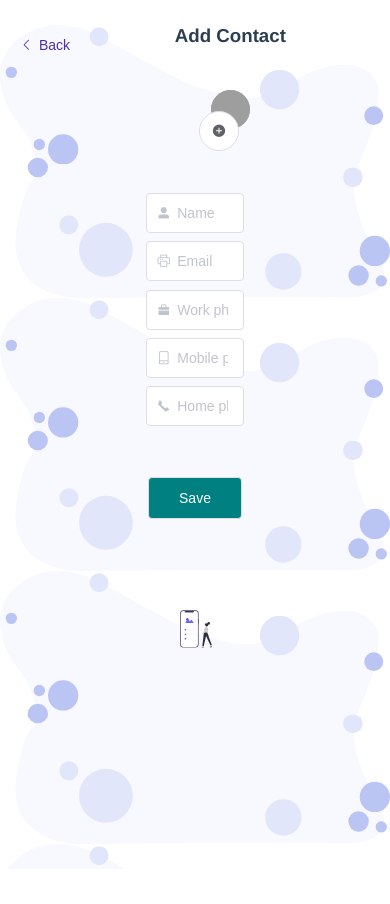
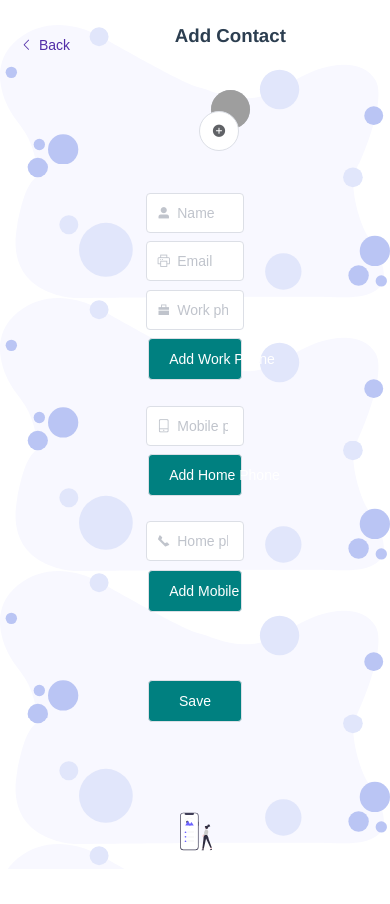
Before and after one commit to webtech-fmi/phonebook, a Vue app in the folder frontend/: page /add-contact in a window 390 px wide. Shown: the top 904 px of the page. Before the commit the page ends 869 px from the top, so only its background shows below. Built offline with nearby package versions, Linux system fonts and the light colour scheme; grey boxes are pictures that could not be loaded.

Commit message:
created buttons for adding more phones

```diff
--- a/frontend/src/views/AddContact.vue
+++ b/frontend/src/views/AddContact.vue
@@ -1,107 +1,159 @@
 <template>
-<div class="background">
-    <div class="header">
+  <div class='background'>
+    <div class='header'>
       <el-button
-        class="back-button"
-        type="primary"
-        icon="el-icon-arrow-left"
-        @click="$router.push('/allcontacts')">Back</el-button>
-        <h3 class="header-text">Add Contact</h3>
+        class='back-button'
+        type='primary'
+        icon='el-icon-arrow-left'
+        @click='$router.push(`/allcontacts`)'
+        >Back</el-button
+      >
+      <h3 class='header-text'>Add Contact</h3>
     </div>
-    <div class="avatar">
-        <el-avatar class="avatar-image" :size="large" src="https://cube.elemecdn.com/3/7c/3ea6beec64369c2642b92c6726f1epng.png">
+    <div class='avatar'>
+      <el-avatar
+        class='avatar-image'
+        :size='large'
+        src='https://cube.elemecdn.com/3/7c/3ea6beec64369c2642b92c6726f1epng.png'
+      >
       </el-avatar>
-        <el-upload
-            class="upload-demo"
-            :limit="1"
-            accept="image/png image/jpeg">
-            <el-button class="add-avatar-button" icon="el-icon-circle-plus" circle></el-button>
+      <el-upload class='upload-demo' :limit='1' accept='image/png image/jpeg'>
+        <el-button
+          class='add-avatar-button'
+          icon='el-icon-circle-plus'
+          circle
+        ></el-button>
       </el-upload>
     </div>
-    <div class="form">
-        <el-input class="input-field"
-                    placeholder="Name"
-                    prefix-icon="el-icon-user-solid"
-                    v-model="contact.name">
+    <div class='form'>
+      <el-input
+        class='input-field'
+        placeholder='Name'
+        prefix-icon='el-icon-user-solid'
+        v-model='contact.name'
+      >
         {{ contact.name }}
       </el-input>
-        <el-input class="input-field"
-                    placeholder="Email"
-                    prefix-icon="el-icon-printer"
-                    v-model="contact.email">
+      <el-input
+        class='input-field'
+        placeholder='Email'
+        prefix-icon='el-icon-printer'
+        v-model='contact.email'
+      >
         {{ contact.email }}
       </el-input>
-        <el-input class="input-field"
-                    placeholder="Work phone"
-                    prefix-icon="el-icon-s-cooperation"
-                    v-model="contact.workPhone">
-        {{ contact.workPhone }}
-        </el-input>
-        <el-input class="input-field"
-                    placeholder="Mobile phone"
-                    prefix-icon="el-icon-mobile-phone"
-                    v-model="contact.homePhone">
-        {{ contact.homePhone }}
-        </el-input>
-        <el-input class="input-field"
-                    placeholder="Home phone"
-                    prefix-icon="el-icon-phone"
-                    v-model="contact.mobilePhone">
-        {{ contact.mobilePhone }}
+      <div v-for='(workPhone, index) in contact.phones.workPhones' :key='index'>
+        <el-input
+          class='input-field'
+          placeholder='Work phone'
+          prefix-icon='el-icon-s-cooperation'
+          v-model='contact.phones.workPhone'
+        >
+          {{ contact.phones.workPhone }}
         </el-input>
       </div>
-    <el-button class="save-button">Save</el-button>
-    <br>
-    <img class="footer-image" src="../assets/add-contact-image.svg">
+      <el-button class='save-button' @click='AddElemToPhones(`work`)'
+        >Add Work Phone</el-button
+      >
+      <div v-for='(homePhone, index) in contact.phones.homePhones' :key='index'>
+        <el-input
+          class='input-field'
+          placeholder='Mobile phone'
+          prefix-icon='el-icon-mobile-phone'
+          v-model='contact.phones.homePhone'
+        >
+          {{ contact.phones.homePhone }}
+        </el-input>
+      </div>
+      <el-button class='save-button' @click='AddElemToPhones(`home`)'
+        >Add Home Phone</el-button
+      >
+      <div
+        v-for='(mobilePhone, index) in contact.phones.mobilePhones'
+        :key='index'
+      >
+        <el-input
+          class='input-field'
+          placeholder='Home phone'
+          prefix-icon='el-icon-phone'
+          v-model='contact.phones.mobilePhone'
+        >
+          {{ contact.phones.mobilePhone }}
+        </el-input>
+      </div>
+      <el-button class='save-button' @click='AddElemToPhones(`mobile`)'
+        >Add Mobile Phone</el-button
+      >
+    </div>
+    <el-button class='save-button'>Save</el-button>
+    <br />
+    <img class='footer-image' src='../assets/add-contact-image.svg' />
   </div>
 </template>
 
 <script>
 export default {
   name: 'AddContact',
-  data() {
-    return {
+  data: () => ({
     contact: {
       name: '',
       email: '',
-        workPhone: '',
-        homePhone: '',
-        mobilePhone: '',
+      phones: {
+        workPhones: ['0'],
+        homePhones: ['0'],
+        mobilePhones: ['0'],
       },
-    };
+    },
+  }),
+  methods: {
+    AddElemToPhones(group) {
+      switch (group) {
+        case 'work':
+          this.contact.phones.workPhones.push('');
+          break;
+        case 'home':
+          this.contact.phones.homePhones.push('');
+          break;
+        case 'mobile':
+          this.contact.phones.mobilePhones.push('');
+          break;
+        default:
+          break;
+      }
+    },
   },
 };
 </script>
 
 <style scoped>
-.background{
+.background {
   height: 100vh;
   background-image: url('../assets/background.svg');
   background-size: 100%;
 }
-.header{
+.header {
   margin-top: 3vh;
 }
 
-.back-button{
+.back-button {
   background-color: transparent;
   color: #512da8;
   border: none;
   float: left;
 }
 
-.header-text{
+.header-text {
   margin-top: 3vh;
   margin-right: 5vw;
 }
 
-.avatar{
+.avatar {
   position: relative;
   margin: auto;
   margin-right: 5vw;
 }
 
-.avatar-image{
+.avatar-image {
   position: relative;
   margin-left: auto;
   margin-right: auto;
@@ -111,26 +163,26 @@ export default {
   width: 10vw;
 }
 
-.add-avatar-button{
+.add-avatar-button {
   position: absolute;
   bottom: 5vh;
   left: 51vw;
 }
 
-.form{
+.form {
   width: 25vw;
-     margin:auto;
+  margin: auto;
   margin-bottom: 5vh;
   display: flex;
   flex-direction: column;
   align-items: center;
 }
 
- .input-field{
+.input-field {
   margin-bottom: 1vh;
 }
 
-  .save-button{
+.save-button {
   width: 24vw;
   height: 5vh;
   background: #008080;
@@ -138,18 +190,18 @@ export default {
   margin-bottom: 3vh;
 }
 
- .footer-image{
-     width:10vw;
+.footer-image {
+  width: 10vw;
   height: 20vh;
   margin-left: auto;
   margin-right: auto;
 }
 
 @media (max-width: 1000px) and (max-height: 812px) {
-     .header-text{
+  .header-text {
     margin-right: 18vw;
   }
-    .avatar-image{
+  .avatar-image {
     display: block;
     margin-left: auto;
     margin-right: auto;
@@ -160,26 +212,26 @@ export default {
     align-self: center;
   }
 
-    .add-avatar-button{
+  .add-avatar-button {
     position: absolute;
     left: 57vw;
   }
 
-    .form{
+  .form {
     width: 60vw;
-     margin:auto;
+    margin: auto;
     margin-bottom: 0;
     display: flex;
     flex-direction: column;
     align-items: center;
   }
 
-    .save-button{
+  .save-button {
     width: 50vw;
   }
 
-    .footer-image{
-        width:40vw;
+  .footer-image {
+    width: 40vw;
   }
 }
 </style>
```
Lines whose indentation alone changed are shown as unchanged.
